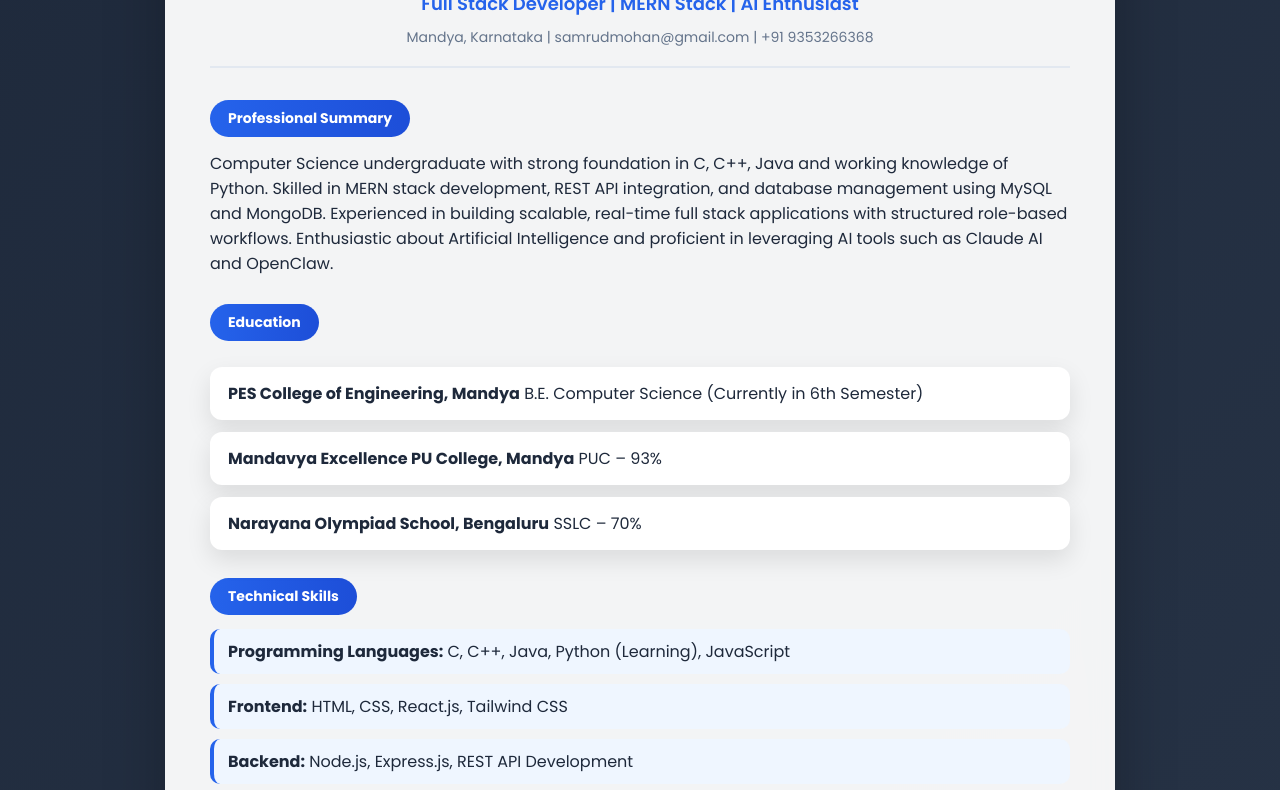
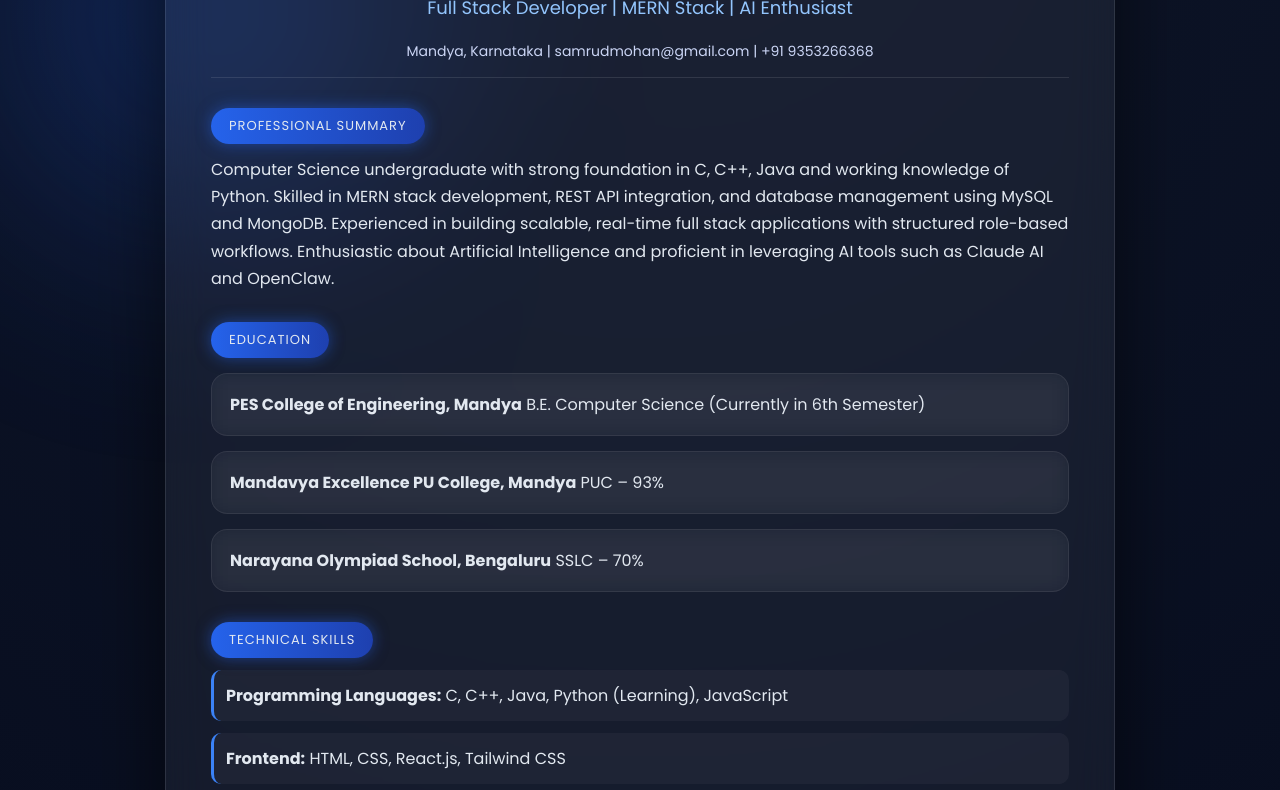
Before and after one commit to samrudm/resumes, a website: page index.html in a window 1280 px wide. Shown: the part 185-975 px from the top of the page. Drawn offline with Linux system fonts and the light colour scheme.

Commit message:
Updated 3d elements

```diff
--- a/style.css
+++ b/style.css
@@ -8,132 +8,159 @@
 
 body{
     font-family:'Poppins', sans-serif;
-    background:linear-gradient(135deg,#0f172a,#1e293b,#334155);
-    background-size:400% 400%;
-    animation:gradientBG 10s ease infinite;
+    background: radial-gradient(circle at top, #0f172a, #020617);
     min-height:100vh;
     padding:40px 20px;
-    color:#1e293b;
+    color:#e2e8f0;
+    overflow-x:hidden;
 }
 
-/* Animated background */
-@keyframes gradientBG {
-    0% {background-position:0% 50%;}
-    50% {background-position:100% 50%;}
-    100% {background-position:0% 50%;}
+/* glowing background layer */
+body::before{
+    content:"";
+    position:fixed;
+    width:600px;
+    height:600px;
+    background:radial-gradient(circle,#2563eb,transparent 70%);
+    top:-100px;
+    left:-100px;
+    filter:blur(120px);
+    opacity:0.4;
 }
 
+/* MAIN CARD */
 .resume{
     max-width:950px;
     margin:auto;
-    background:rgba(255,255,255,0.95);
-    backdrop-filter:blur(12px);
-    border-radius:22px;
     padding:45px;
-    box-shadow:0 25px 60px rgba(0,0,0,0.25);
+    border-radius:25px;
+    background:rgba(255,255,255,0.05);
+    backdrop-filter:blur(20px);
+    border:1px solid rgba(255,255,255,0.1);
+    box-shadow:
+        0 30px 80px rgba(0,0,0,0.6),
+        inset 0 1px 0 rgba(255,255,255,0.1);
     transform-style:preserve-3d;
     transition:0.4s ease;
 }
 
-/* subtle 3D hover */
+/* 3D tilt effect */
 .resume:hover{
-    transform:rotateX(2deg) rotateY(2deg) scale(1.01);
+    transform:rotateX(5deg) rotateY(5deg) scale(1.01);
 }
 
+/* HEADER */
 h1{
     text-align:center;
-    font-size:38px;
-    color:#0f172a;
+    font-size:40px;
+    font-weight:700;
     letter-spacing:2px;
-    font-weight:700;
-    margin-bottom:8px;
-    transition:0.3s;
+    background:linear-gradient(90deg,#60a5fa,#3b82f6,#2563eb);
+    -webkit-background-clip:text;
+    color:transparent;
 }
 
 .title{
     text-align:center;
+    margin-top:8px;
     font-size:18px;
-    font-weight:600;
-    color:#2563eb;
-    margin-bottom:10px;
+    color:#93c5fd;
 }
 
 .contact{
     text-align:center;
     font-size:14px;
-    color:#64748b;
-    margin-bottom:32px;
-    padding-bottom:18px;
-    border-bottom:2px solid #e2e8f0;
+    margin:20px 0 30px;
+    color:#cbd5f5;
+    border-bottom:1px solid rgba(255,255,255,0.1);
+    padding-bottom:15px;
 }
 
+/* SECTION */
 .section{
-    margin-bottom:28px;
+    margin-bottom:30px;
 }
 
-/* pill style headings */
+/* futuristic label */
 .section-title{
     display:inline-block;
-    font-size:14px;
-    font-weight:700;
-    color:#fff;
-    background:linear-gradient(90deg,#2563eb,#1d4ed8);
     padding:8px 18px;
     border-radius:30px;
-    margin-bottom:14px;
+    background:linear-gradient(90deg,#2563eb,#1e40af);
+    font-size:13px;
+    letter-spacing:1px;
+    text-transform:uppercase;
+    box-shadow:0 0 15px rgba(37,99,235,0.5);
 }
 
-/* 3D cards */
+/* TEXT */
+p{
+    margin-top:12px;
+    line-height:1.7;
+    color:#e2e8f0;
+}
+
+/* CARDS */
 .edu-item,
 .project{
-    background:#ffffff;
-    border-radius:12px;
-    padding:14px 18px;
-    margin-top:12px;
-    box-shadow:0 10px 25px rgba(0,0,0,0.1);
-    transition:0.35s ease;
+    margin-top:15px;
+    padding:18px;
+    border-radius:16px;
+    background:rgba(255,255,255,0.03);
+    border:1px solid rgba(255,255,255,0.08);
+    backdrop-filter:blur(10px);
+    transition:0.4s ease;
     transform-style:preserve-3d;
 }
 
-/* Hover 3D lift */
+/* PRO 3D HOVER */
 .edu-item:hover,
 .project:hover{
-    transform:translateY(-8px) scale(1.02) rotateX(3deg);
-    box-shadow:0 20px 40px rgba(37,99,235,0.25);
+    transform:
+        translateY(-10px)
+        rotateX(6deg)
+        rotateY(-4deg)
+        scale(1.03);
+
+    box-shadow:
+        0 30px 60px rgba(0,0,0,0.6),
+        0 0 25px rgba(37,99,235,0.5);
 }
 
+/* PROJECT TITLE */
 .project-title{
     font-weight:600;
-    color:#0f172a;
+    color:#60a5fa;
 }
 
+/* SKILLS */
 .skills p{
-    background:#eff6ff;
-    padding:10px 14px;
+    background:rgba(255,255,255,0.04);
+    padding:12px;
     border-radius:10px;
     margin-bottom:10px;
-    border-left:4px solid #2563eb;
+    border-left:3px solid #3b82f6;
     transition:0.3s;
 }
 
-/* Skill hover effect */
 .skills p:hover{
-    transform:translateX(6px);
-    background:#dbeafe;
+    transform:translateX(8px);
+    background:rgba(59,130,246,0.1);
 }
 
+/* LIST */
 ul{
-    padding-left:22px;
     margin-top:10px;
+    padding-left:20px;
 }
 
 ul li{
     margin-bottom:10px;
-    line-height:1.7;
-    color:#334155;
+    line-height:1.6;
+    color:#cbd5f5;
 }
 
-/* Fade animation */
+/* SMOOTH FADE-IN */
 .resume{
     animation:fadeIn 1s ease;
 }
@@ -141,7 +168,7 @@ ul li{
 @keyframes fadeIn{
     from{
         opacity:0;
-        transform:translateY(30px);
+        transform:translateY(40px);
     }
     to{
         opacity:1;
@@ -149,7 +176,7 @@ ul li{
     }
 }
 
-/* Mobile responsive */
+/* MOBILE */
 @media(max-width:768px){
     .resume{
         padding:25px;
@@ -162,8 +189,4 @@ ul li{
     .title{
         font-size:16px;
     }
-
-    p, li{
-        font-size:14px;
-    }
 }
```
